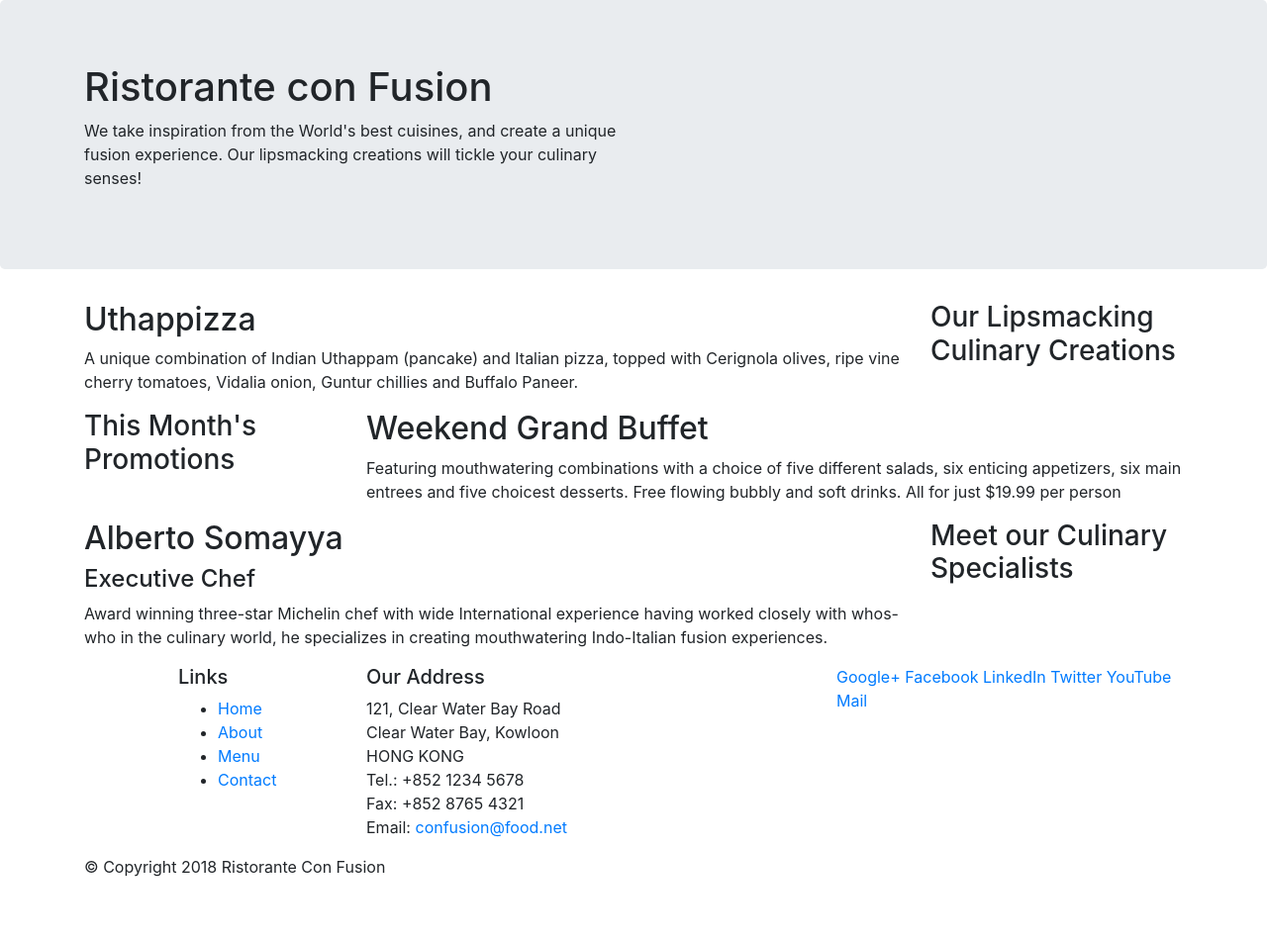
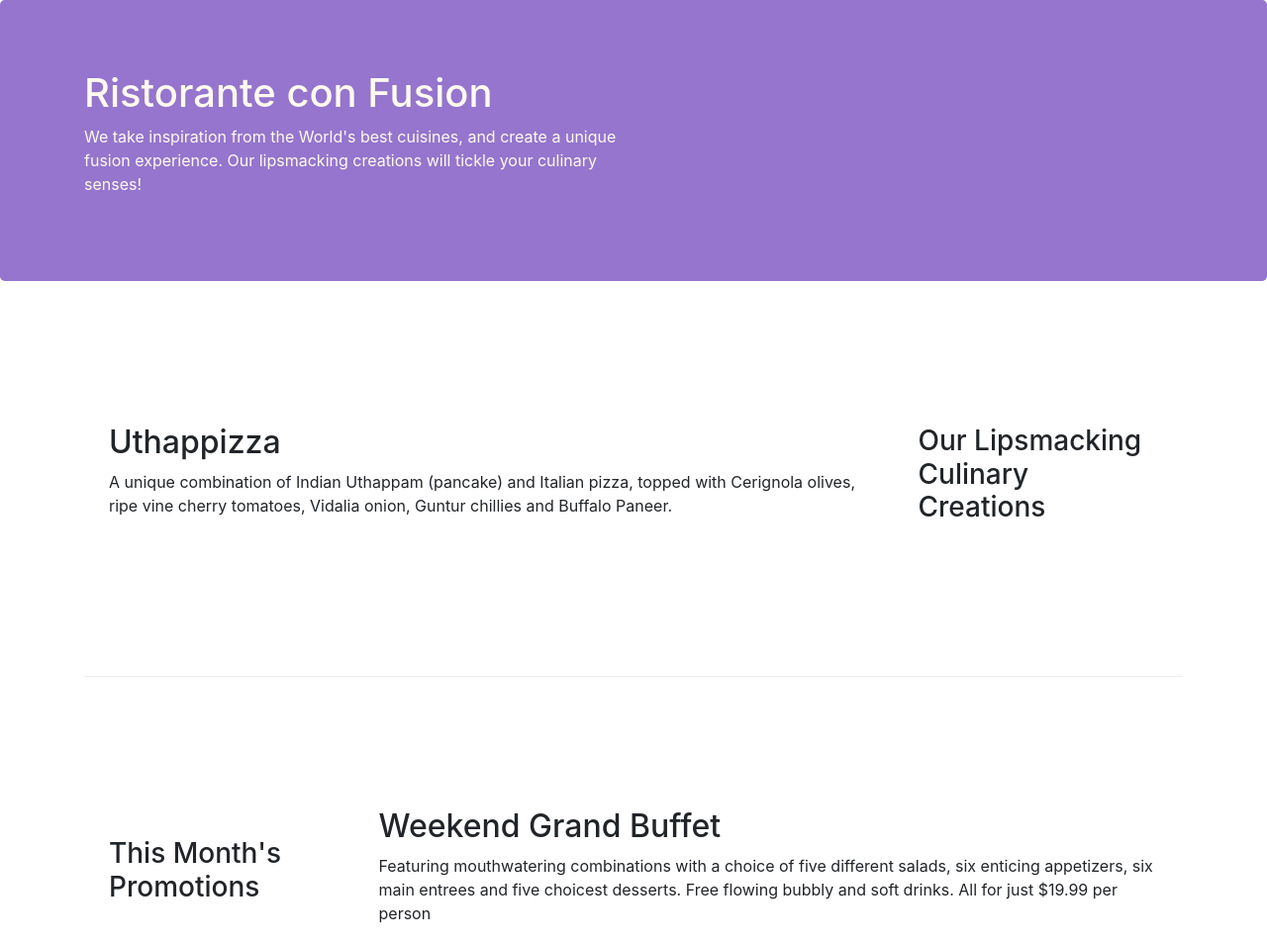
Before and after one commit to Itwonthappen/bootstrap, a website: page index.html in a window 1280 px wide. Shown: the top 954 px of the page at 99% size. Before the commit the page ends 904 px from the top, so only its background shows below. Drawn offline with nearby package versions, Linux system fonts and the light colour scheme.

Commit message:
bootstrap grid part2

```diff
--- /dev/null
+++ b/css/styles.css
@@ -0,0 +1,26 @@
+.row-header{
+  margin:0px auto;
+  padding:0px auto;
+}
+.row-content{
+  margin:0px auto;
+  padding: 50px 10px;
+  border-bottom:1px ridge;
+  min-height:400px;
+}
+.footer{
+  background-color: #D1C4E9;
+  margin:0px auto;
+  padding:20px 0px 20px 0px;
+}
+.jumbotron{
+  padding:70px 30px 70px 30px;
+  margin:0px auto;
+  background:#9575CD;
+  color: floralwhite;
+}
+.address{
+  font-size:80%;
+  margin:0px;
+  color:#0f0f0f;
+}
--- a/index.html
+++ b/index.html
@@ -10,13 +10,14 @@
 
 <!-- Bootstrap CSS -->
 <link rel="stylesheet" href="node_modules/bootstrap/dist/css/bootstrap.min.css">
+<link rel="stylesheet" href="css/styles.css">
 </head>
 
 <body>
 
 <header class="jumbotron">
     <div class="container">
-        <div class="row">
+        <div class="row" "row-header">
             <div class="col-12 col-sm-6">
                 <h1>Ristorante con Fusion</h1>
                 <p>We take inspiration from the World's best cuisines, and create a unique fusion experience. Our lipsmacking creations will tickle your culinary senses!</p>
@@ -27,8 +28,8 @@
     </div>
 </header>
 
-<div class="container">
-    <div class= "row">
+<div class="container" >
+    <div class= "row row-content align-items-center">
         <div class="col-12 col-sm-4 order-sm-last col-md-3">
             <h3>Our Lipsmacking Culinary Creations</h3>
         </div>
@@ -39,7 +40,7 @@
     </div>
 
 
-    <div class="row">
+    <div class="row row-content align-items-center">
         <div class="col-12 col-sm-4 col-md-3">
 
             <h3>This Month's Promotions</h3>
@@ -51,7 +52,7 @@
         </div>
     </div>
 
-    <div class="row" >
+    <div class="row row-content align-items-center">
         <div class="col-12 col-sm-4 order-sm-last col-md-3">
 
             <h3>Meet our Culinary Specialists</h3>
@@ -65,12 +66,12 @@
     </div>
 </div>
 
-<footer>
+<footer class="footer">
     <div class="container">
         <div class="row">
             <div class="col-4 offset-1 col-sm-2">
                 <h5>Links</h5>
-                <ul>
+                <ul class="list-unstyled">
                     <li><a href="#">Home</a></li>
                     <li><a href="#">About</a></li>
                     <li><a href="#">Menu</a></li>
@@ -88,8 +89,8 @@
               Email: <a href="mailto:confusion@food.net">confusion@food.net</a>
            </address>
             </div>
-            <div class="col-12 col-sm-4">
-                <div>
+            <div class="col-12 col-sm-4 align-self-center">
+                <div class="text-center">
                     <a href="http://google.com/+">Google+</a>
                     <a href="http://www.facebook.com/profile.php?id=">Facebook</a>
                     <a href="http://www.linkedin.com/in/">LinkedIn</a>
@@ -99,7 +100,7 @@
                 </div>
             </div>
        </div>
-       <div class="row">
+       <div class="row justify-content-center">
             <div class="col-auto">
                 <p>© Copyright 2018 Ristorante Con Fusion</p>
             </div>
```
